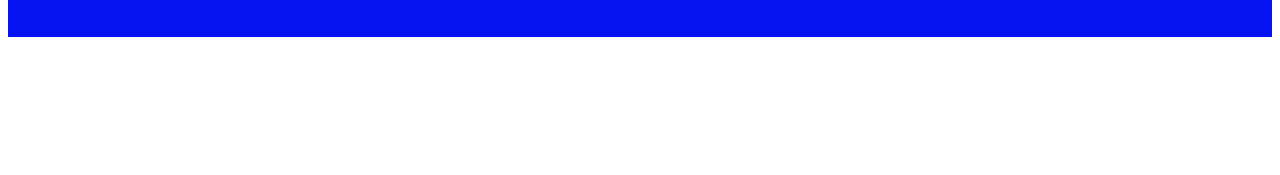
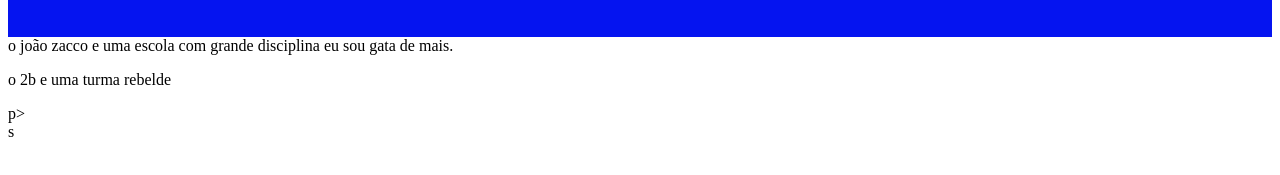
Before and after one commit to xuxumanteiga/turma-criativa, a plain HTML site: page index.html in a window 1280 px wide. Shown: the part 87-262 px from the top of the page. Drawn offline with Linux system fonts and the light colour scheme.

Commit message:
Add files via upload

```diff
--- a/index.html
+++ b/index.html
@@ -12,7 +12,15 @@
         <li class=" cabeçalho-lista-item">Escola</li>
         <li class="cabeçalho-lista-item">Estudante</li>
     </ul></header>
-
+   <section-class='Escola'>
+    <div class="escola-divi-conteudo"
+    h2 class=escola-titulo> o joão zacco e uma escola com grande disciplina</h2>
+    <pclass='escola-texto-um'>eu sou gata de mais.</p>
+     <pclass='escola-texto-dois>o 2b e uma turma rebelde</p>p>
+     </section-class><div>
+   </section-class>
+   <imag class=" images.jpeg" src=" images.jpeg " alt="escola fachada da escola joão zacco"
+</section></imag>
 
 </body>
-</html>
+</html>s
```
